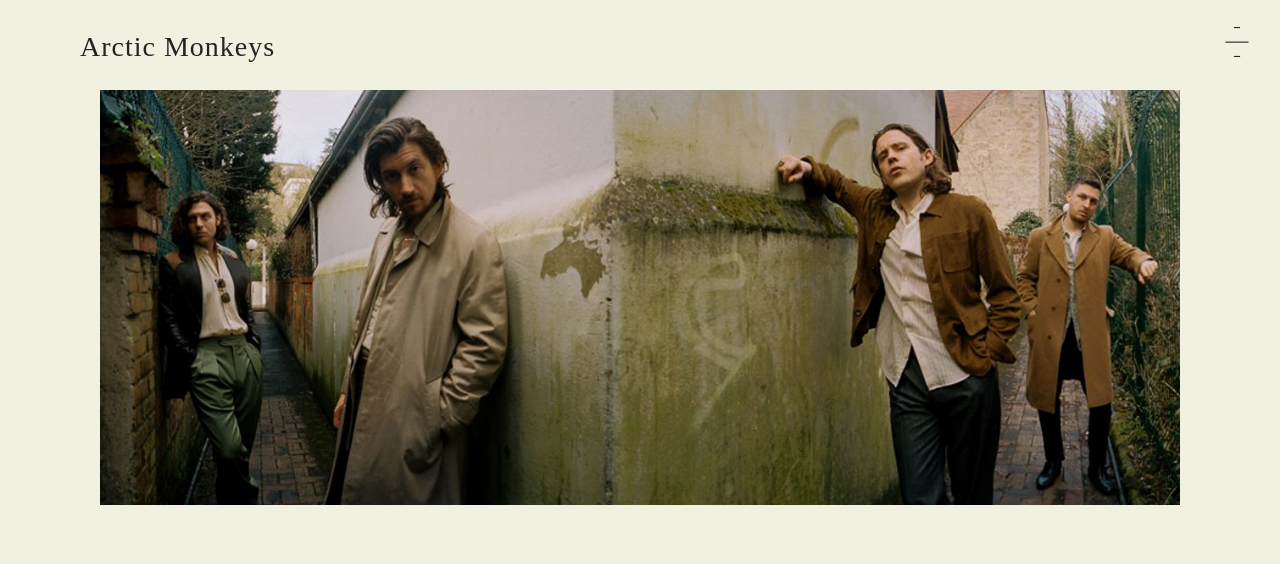
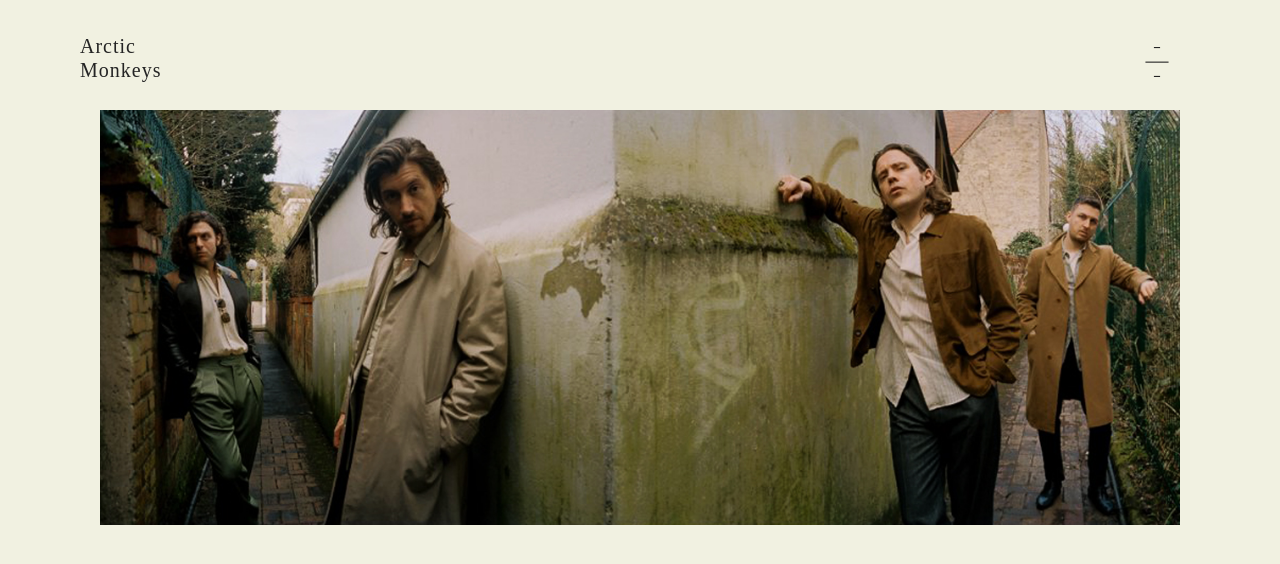
Before and after one commit to theadamj/AMsite, a plain HTML site: page index.html in a window 1280 px wide. Drawn offline with Linux system fonts and the light colour scheme.

Commit message:
nav edited 12:20

```diff
--- a/custom-bs.css
+++ b/custom-bs.css
@@ -18,31 +18,3 @@
 .navbar-nav{
 	background:#f1f1e1 !important;
 }
-
-.navbar , .fixed{
-    position: fixed;
-    top: 0;
-    right: 0;
-    margin-top:15px;
-
-}
-
-
-.navbar-brand{
-	position: fixed;
-   top: 0;
-   left:0;
-   margin:25px;
-
-
-}
-.navbar-wrapper{
-    margin: 0 -15px;
-    padding: 25px 15px;
-
-}
-
-.col-sm-1{
-
-	margin-left:40px;
-}
--- a/index.html
+++ b/index.html
@@ -20,16 +20,12 @@
 
 <body>
 
-<header>
+<header class ="nav-header">
 
-<div class ="navbar fixed">
-<div class="container">
 
-<div class="navbar-wrapper clearfix">
 
- <div class="navbar-brand">
-<h2 class ="logo col-sm-1">Arctic Monkeys</h2>
-</div>
+<h2 class ="logo">Arctic Monkeys</h2>
+
 
 <nav class="navbar  navbar-light bg-light">
   <a class="navbar-brand" href="#"></a>
@@ -64,9 +60,7 @@
       </li>
     </ul>
   </nav>
-</div>
-  </div>
-</div>
+
 
   </header>
 
--- a/stylesheet.css
+++ b/stylesheet.css
@@ -24,10 +24,28 @@ p,a {
 }
 
 .main-img{
-	padding-top:90px;
+	padding-top:110px;
 }
 
 .logo{
 	font-family:Noe Display ;
-	font-size:3.5vh;
+	height: auto;
+	font-size: 20px;
+	position: relative;
+	display: inline-block;
+	width: 130px;
+
 }
+
+.nav-header{
+
+	position: fixed;
+	top:34px;
+	left:0;
+	width:100%;
+	padding: 0 80px;
+	display: flex;
+	justify-content: space-between;
+	align-items: center;
+    z-index: 9999;
+}
```
